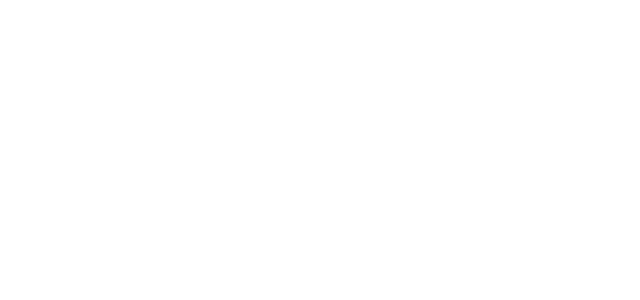
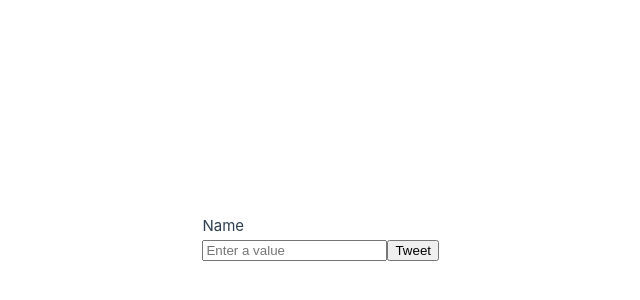
Before and after one commit to roddone/l3sdn-td1, a Vue app: page / in a window 1280 px wide. Shown: the part 162-462 px from the top of the page, without its empty margins (201-841 px from the left). Built offline with nearby package versions, Linux system fonts and the light colour scheme.

Commit message:
tweeter affichage

```diff
--- a/src/App.vue
+++ b/src/App.vue
@@ -1,7 +1,18 @@
 <script setup>
+import Field from './components/Field.vue';
+import Tweet from './components/Tweet.vue';
+
+import { ref } from 'vue';
+const tweet = ref ({});
 </script>
 
 <template>
+    <Field label="Name" />
+    <Tweet v-for="tweet in tweet" :profil="tweet.profil" :message="tweet.message" :date="tweet.date" />
+
+
+
+
 
 </template>
 
--- /dev/null
+++ b/src/components/Field.vue
@@ -0,0 +1,21 @@
+<template>
+
+    <div class="field">
+        <label class="label">{{ label }}</label>
+        <form class="control">
+        <input class="input" type="text" :placeholder="placeholder" v-model="value">
+        <button type = "submit" class="button is-primary" @click="addTweet">Tweet</button>
+        </form>
+    </div>
+</template>
+
+<script setup>
+import { ref } from 'vue'
+defineProps(['label', 'placeholder', 'value'])
+const placeholder = ref('Enter a value')
+const value = ref('')
+
+function addTweet() {
+    tweet.value.push({profil: 'Etienne Baillieux', message: value.value, date: new Date()})
+}
+</script>
--- /dev/null
+++ b/src/components/Tweet.vue
@@ -0,0 +1,12 @@
+<template>
+    <div class="tweet">
+        <div class="profil"> {{ profil }} </div>
+        <div class="message"> {{ message }} </div>
+        <div class="date"> {{ date }} </div>
+    </div>
+</template>
+
+<script setup>
+import { ref } from 'vue'
+defineProps(['profil', 'message', 'date'])
+</script>
```
